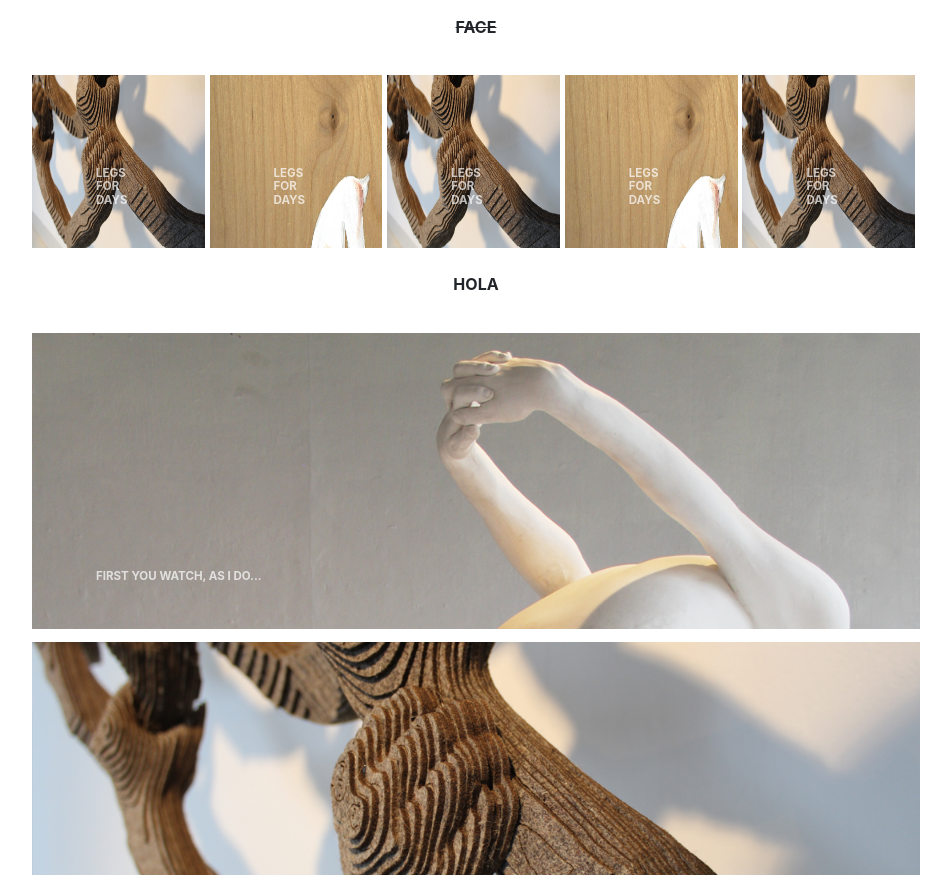
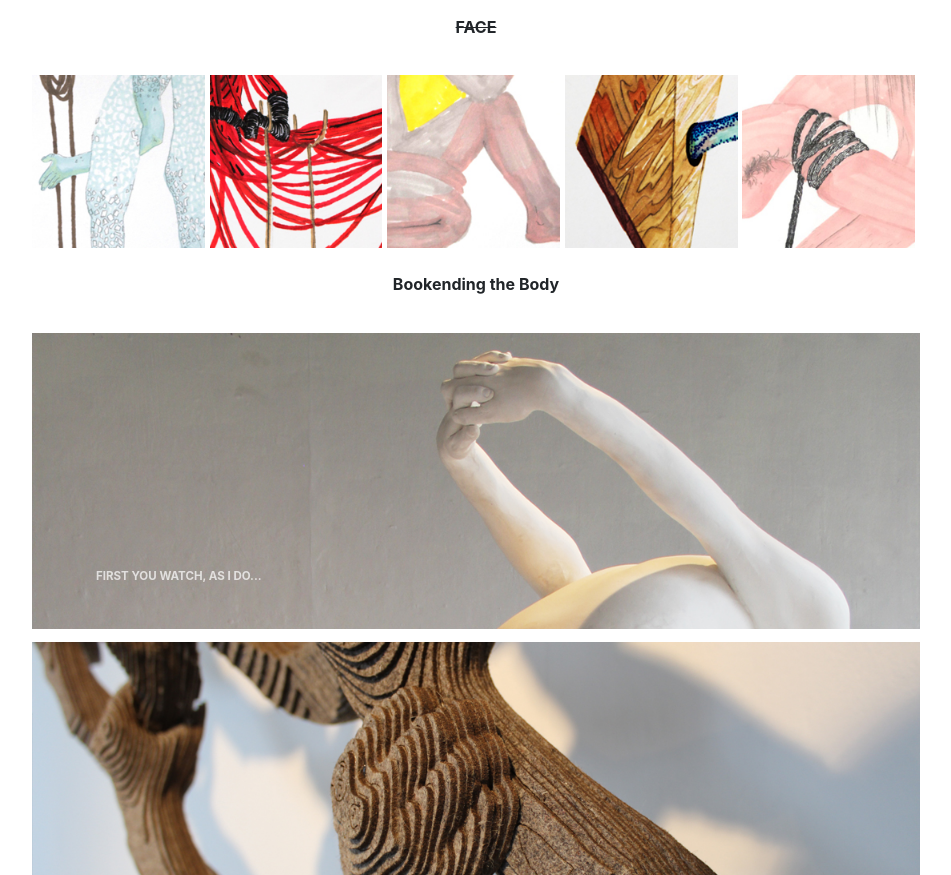
Before and after one commit to BreannaSh/breannash.github.io, a website: page index.html in a window 1280 px wide. Shown: the part 1303-2178 px from the top of the page, without its empty margins (164-1115 px from the left). Drawn offline with Linux system fonts and the light colour scheme.

Commit message:
trunkless <3

```diff
--- a/index.html
+++ b/index.html
@@ -161,10 +161,10 @@ Media
             <a class="portfolio-item5" onclick="openModal();currentSlide(1)">
               <span class="caption">
                 <span class="caption-content">
-                  <h2>Legs for Days</h2>
+                  <h2 style = "color:#bca89e"></h2>
                 </span>
               </span>
-              <img class="img-fluid5" src="img/portfolio-1.jpg" style="width:100%" onclick="openModal();currentSlide(1)">
+              <img class="img-fluid5" src="img/bookending/02_looper.jpg" style="width:100%" onclick="openModal();currentSlide(1)">
             </a>
             <br>
           </div>
@@ -173,10 +173,10 @@ Media
             <a class="portfolio-item5" onclick="openModal();currentSlide(2)">
               <span class="caption">
                 <span class="caption-content">
-                  <h2>Legs for Days</h2>
+                  <h2 style = "color:#bca89e"></h2>
                 </span>
               </span>
-              <img class="img-fluid5" src="img/portfolio_itswethair.jpg" style="width:100%" onclick="openModal();currentSlide(2)">
+              <img class="img-fluid5" src="img/bookending/03_headless.jpg" style="width:100%" onclick="openModal();currentSlide(2)">
             </a>
             <br>
           </div>
@@ -185,10 +185,10 @@ Media
             <a class="portfolio-item5" onclick="openModal();currentSlide(3)">
               <span class="caption">
                 <span class="caption-content">
-                  <h2>Legs for Days</h2>
+                  <h2 style = "color:#fff"></h2>
                 </span>
               </span>
-              <img class="img-fluid5" src="img/portfolio-1.jpg" style="width:100%" onclick="openModal();currentSlide(3)">
+              <img class="img-fluid5" src="img/bookending/01_citrus_bath.jpg" style="width:100%" onclick="openModal();currentSlide(3)">
             </a>
             <br>
           </div>
@@ -197,10 +197,10 @@ Media
             <a class="portfolio-item5" onclick="openModal();currentSlide(4)">
               <span class="caption">
                 <span class="caption-content">
-                  <h2>Legs for Days</h2>
+                  <h2></h2>
                 </span>
               </span>
-              <img class="img-fluid5" src="img/portfolio_itswethair.jpg" style="width:100%" onclick="openModal();currentSlide(4)">
+              <img class="img-fluid5" src="img/bookending/04_chuchu.jpg" style="width:100%" onclick="openModal();currentSlide(4)">
             </a>
             <br>
           </div>
@@ -209,22 +209,20 @@ Media
             <a class="portfolio-item5" onclick="openModal();currentSlide(5)">
               <span class="caption">
                 <span class="caption-content">
-                  <h2>Legs for Days</h2>
+                  <h2></h2>
                 </span>
               </span>
-              <img class="img-fluid5" src="img/portfolio-1.jpg" style="width:100%" onclick="openModal();currentSlide(5)">
+              <img class="img-fluid5" src="img/bookending/05_trunkless.jpg" style="width:100%" onclick="openModal();currentSlide(5)">
             </a>
             <br>
             </div>
             <div class="col-lg-12">
- <p style = "text-align: center; font-size:20px"><b>HOLA
-                             </b>
+            <p style = "text-align: center; font-size:20px"><b>Bookending the Body</b>
             <br>
             <br>
             </p>
             </div>
         </div>
-
 
 <!-- modal -->
 
@@ -234,27 +232,27 @@ Media
 
     <div class="mySlides">
       <div class="numbertext">1 / 5</div>
-      <img src="img/itswethair/01.jpg" style="width:100%">
+      <img src="img/bookending/looper_02.jpg" style="width:100%">
     </div>
 
     <div class="mySlides">
       <div class="numbertext">2 / 5</div>
-      <img src="img/againFacelessWomen/01.jpg" style="width:100%">
+      <img src="img/bookending/headless_03.jpg" style="width:100%">
     </div>
 
     <div class="mySlides">
       <div class="numbertext">3 / 5</div>
-      <img src="img/itswethair/01.jpg" style="width:100%">
+      <img src="img/bookending/citrus_bath_01.jpg" style="width:100%">
     </div>
 
     <div class="mySlides">
       <div class="numbertext">4 / 5</div>
-      <img src="img/againFacelessWomen/01.jpg" style="width:100%">
+      <img src="img/bookending/chuchu_04.jpg" style="width:100%">
     </div>
 
         <div class="mySlides">
       <div class="numbertext">5 / 5</div>
-      <img src="img/itswethair/01.jpg" style="width:100%">
+      <img src="img/bookending/trunkless_05.jpg" style="width:100%">
     </div>
 
     <a class="prev" onclick="plusSlides(-1)">&#10094;</a>
```
Also changed, not shown: img/bookending/01_citrus_bath.jpg (added), img/bookending/02_looper.jpg (added), img/bookending/03_headless.jpg (added), img/bookending/04_chuchu.jpg (added), img/bookending/05_trunkless.jpg (added), img/bookending/chuchu_04.jpg (added), img/bookending/citrus_bath_01.jpg (added), img/bookending/headless_03.jpg (added), img/bookending/looper_02.jpg (added), img/bookending/trunkless_05.jpg (added). Lines whose indentation alone changed are shown as unchanged.
